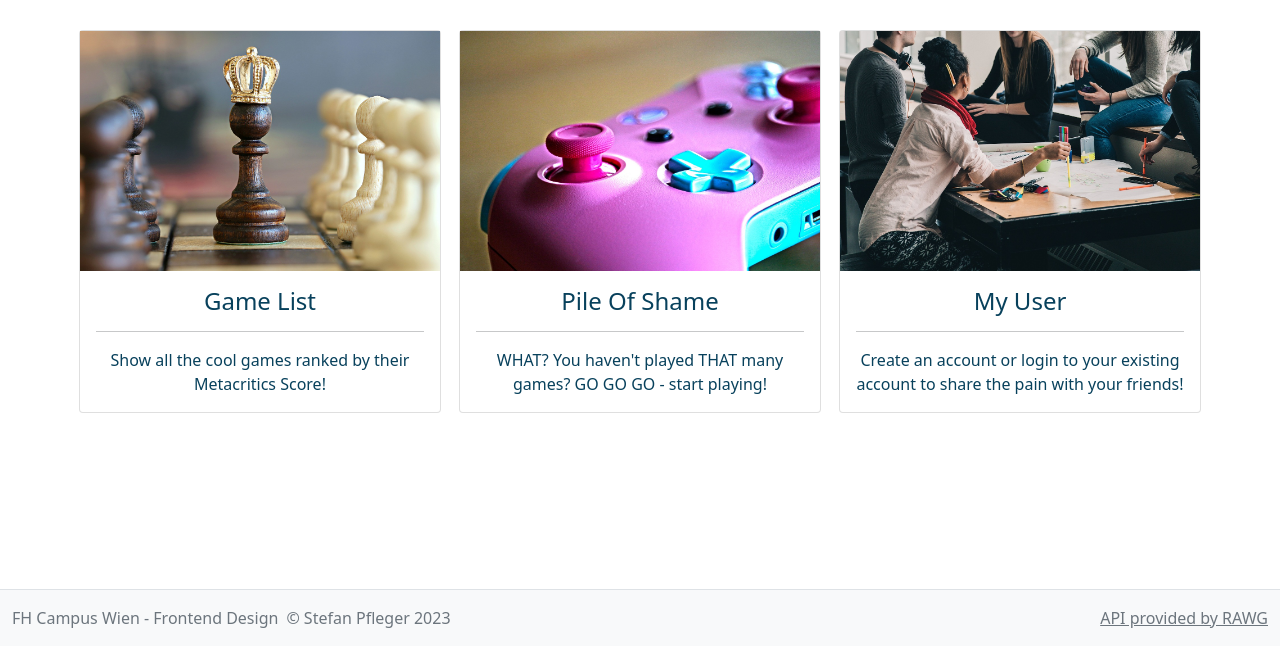
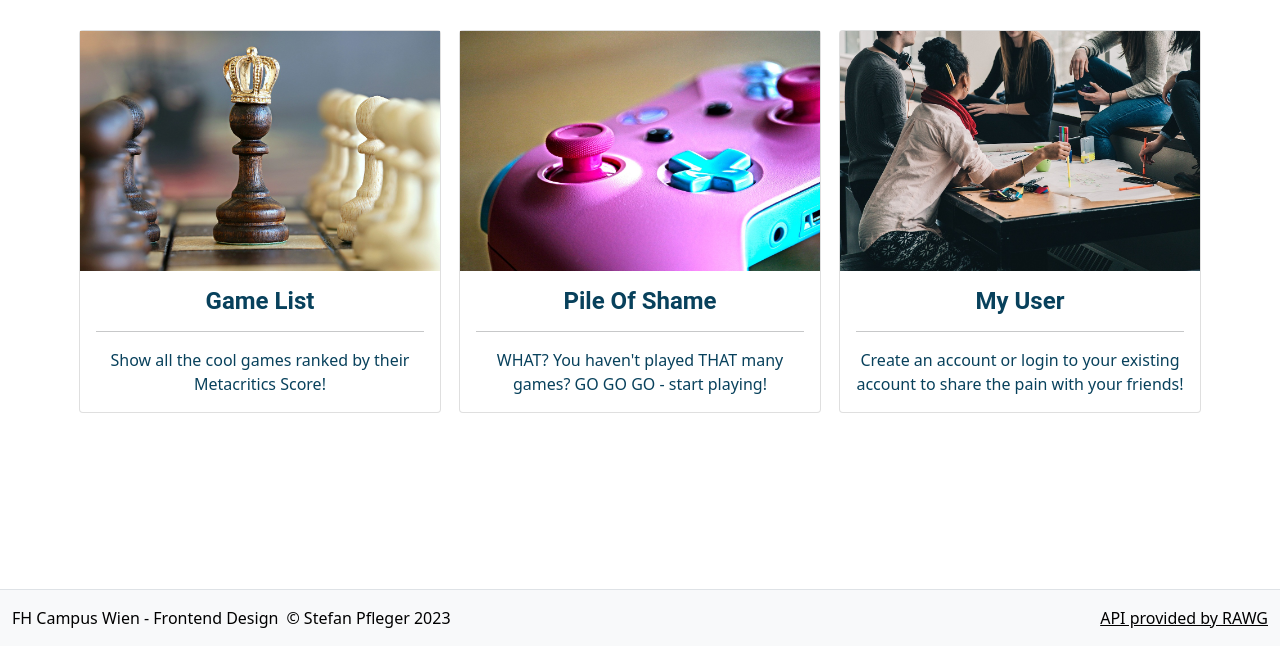
Before and after one commit to OtakuStef/we-frontend-app-project, a website built with Vite: page index.html in a window 1280 px wide. Shown: the part 154-800 px from the top of the page. Built offline with nearby package versions, Linux system fonts and the light colour scheme.

Commit message:
Refactoring: Improved WAI Score to 100

```diff
--- a/index.html
+++ b/index.html
@@ -48,11 +48,11 @@
 
   <footer class="footer mt-auto border-top fixed-bottom bg-light row">
     <div class="col-md-6 d-flex flex-row align-items-center py-3 px-4">
-      <span class="mb-3 mb-md-0 text-muted">FH Campus Wien - Frontend Design</span>
-      <span class="px-2 mb-3 mb-md-0 text-muted">© Stefan Pfleger 2023 </span>
+      <span class="mb-3 mb-md-0 footer-text">FH Campus Wien - Frontend Design</span>
+      <span class="px-2 mb-3 mb-md-0 footer-text">© Stefan Pfleger 2023 </span>
     </div>
     <div class="col-md-6 d-flex flex-row justify-content-end align-items-center py-3 px-4">
-      <a href="https://rawg.io/" target="_blank" class="mb-3 mb-md-0 text-muted">API provided by RAWG</a>
+      <a href="https://rawg.io/" target="_blank" class="mb-3 mb-md-0 footer-text">API provided by RAWG</a>
     </div>
   </footer>
 </div>
--- a/src/style.scss
+++ b/src/style.scss
@@ -93,9 +93,15 @@ h2{
 //HomeCards
 .home-title{
   font-size: x-large;
+  font-family: 'Roboto', sans-serif;
   color: $clickedPrimary;
 }
 
 .home-text{
   color: $clickedPrimary;
 }
+
+//footer
+.footer-text{
+  color: black;
+}
--- a/src/views/home.ts
+++ b/src/views/home.ts
@@ -20,7 +20,7 @@ export default class extends abstractView {
             <div class="card m-2">
               <img src=${gameListImageUrl} alt="chessboard showing a pawn with a crown">
               <div class="card-body">
-                <h5 class="card-title home-title">Game List</h5>
+                <h1 class="card-title home-title">Game List</h1>
                 <hr class="hr" />
                 <p class="card-text home-text">Show all the cool games ranked by their Metacritics Score! </p>
               </div>
@@ -30,7 +30,7 @@ export default class extends abstractView {
             <div class="card m-2">
               <img src=${pileOfShameImageUrl} alt="pink and blue xbox controller">
               <div class="card-body">
-                <h5 class="card-title home-title">Pile Of Shame</h5>
+                <h1 class="card-title home-title">Pile Of Shame</h1>
                 <hr class="hr" />
                 <p class="card-text home-text">WHAT? You haven't played THAT many games? GO GO GO - start playing! </p>
               </div>
@@ -40,7 +40,7 @@ export default class extends abstractView {
             <div class="card m-2">
               <img src=${userAccountImageUrl} alt="colleagues working on a project with pen and paper">
               <div class="card-body">
-                <h5 class="card-title home-title">My User</h5>
+                <h1 class="card-title home-title">My User</h1>
                 <hr class="hr" />
                 <p class="card-text home-text">Create an account or login to your existing account to share the pain with your friends!</p>
               </div>
```
